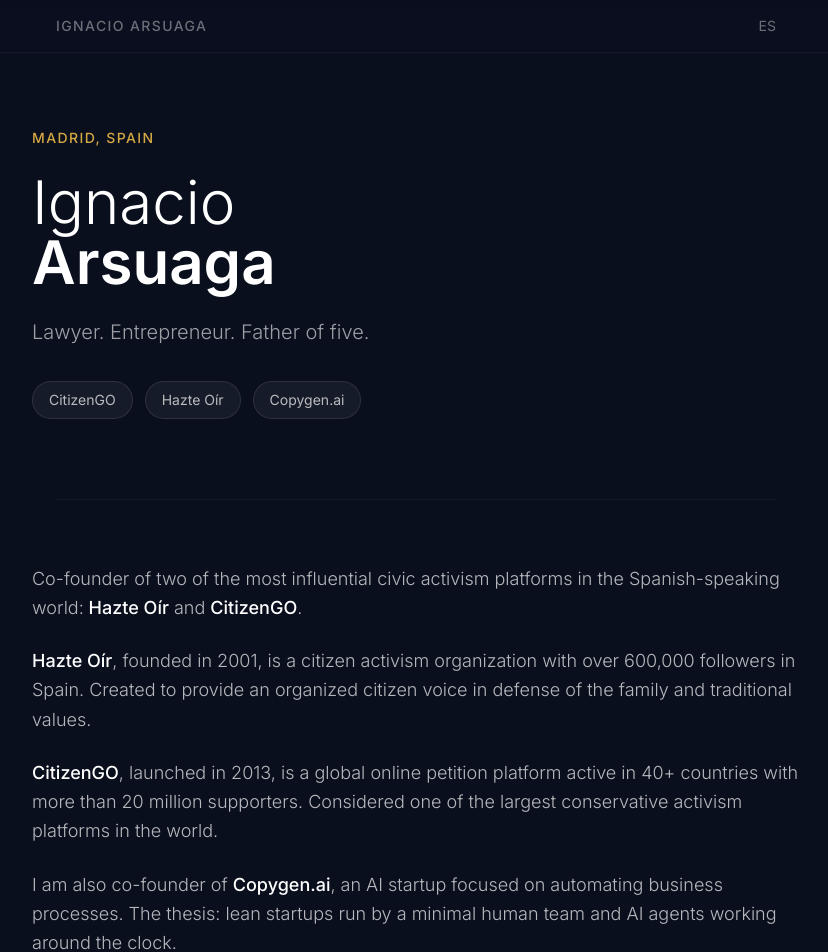
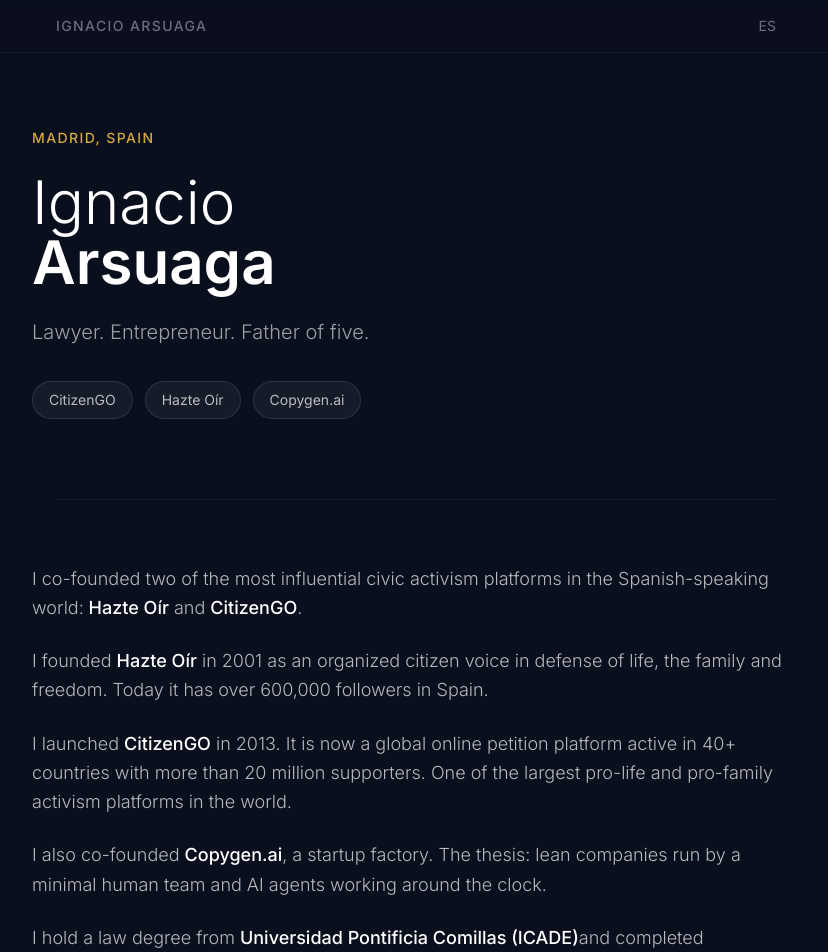
Before and after one commit to copygenai/arsuaga-net, a Next.js app: page /en in a window 1280 px wide. Shown: the top 952 px of the page, without its empty margins (224-1052 px from the left). Built offline with nearby package versions, Linux system fonts and the light colour scheme.

Commit message:
Update copy: first person, vida/familia/libertad, provida/profamilia, startup factory

```diff
--- a/app/en/page.tsx
+++ b/app/en/page.tsx
@@ -69,27 +69,25 @@
       <section className="py-16 px-6">
         <div className="max-w-3xl mx-auto space-y-6 text-white/70 text-lg leading-relaxed font-light">
           <p>
-            Co-founder of two of the most influential civic activism platforms in the Spanish-speaking world:
+            I co-founded two of the most influential civic activism platforms in the Spanish-speaking world:
             <strong className="text-white font-medium"> Hazte Oír</strong> and <strong className="text-white font-medium">CitizenGO</strong>.
           </p>
           <p>
-            <strong className="text-white font-medium">Hazte Oír</strong>, founded in 2001, is a citizen activism
-            organization with over 600,000 followers in Spain. Created to provide an organized citizen voice in
-            defense of the family and traditional values.
+            I founded <strong className="text-white font-medium">Hazte Oír</strong> in 2001 as an organized citizen
+            voice in defense of life, the family and freedom. Today it has over 600,000 followers in Spain.
           </p>
           <p>
-            <strong className="text-white font-medium">CitizenGO</strong>, launched in 2013, is a global online
-            petition platform active in 40+ countries with more than 20 million supporters. Considered one of the
-            largest conservative activism platforms in the world.
+            I launched <strong className="text-white font-medium">CitizenGO</strong> in 2013. It is now a global online
+            petition platform active in 40+ countries with more than 20 million supporters. One of the largest
+            pro-life and pro-family activism platforms in the world.
           </p>
           <p>
-            I am also co-founder of <strong className="text-white font-medium">Copygen.ai</strong>, an AI startup
-            focused on automating business processes. The thesis: lean startups run by a minimal human team and
-            AI agents working around the clock.
+            I also co-founded <strong className="text-white font-medium">Copygen.ai</strong>, a startup factory.
+            The thesis: lean companies run by a minimal human team and AI agents working around the clock.
           </p>
           <p>
-            Law degree from <strong className="text-white font-medium">Universidad Pontificia Comillas (ICADE)</strong>.
-            Postgraduate studies at <strong className="text-white font-medium">Fordham Law School</strong>, New York.
+            I hold a law degree from <strong className="text-white font-medium">Universidad Pontificia Comillas (ICADE)</strong>
+            and completed postgraduate studies at <strong className="text-white font-medium">Fordham Law School</strong>, New York.
           </p>
         </div>
       </section>
--- a/app/page.tsx
+++ b/app/page.tsx
@@ -49,26 +49,25 @@
       <section className="py-16 px-6">
         <div className="max-w-3xl mx-auto space-y-6 text-white/70 text-lg leading-relaxed font-light">
           <p>
-            Cofundador de dos de las plataformas de activismo cívico más influyentes del mundo hispanohablante:
+            Soy cofundador de dos de las plataformas de activismo cívico más influyentes del mundo hispanohablante:
             <strong className="text-white font-medium"> Hazte Oír</strong> y <strong className="text-white font-medium">CitizenGO</strong>.
           </p>
           <p>
-            <strong className="text-white font-medium">Hazte Oír</strong> nació en 2001 como una voz ciudadana
-            organizada en defensa de la familia y los valores tradicionales. Hoy cuenta con más de 600.000 seguidores en España.
+            Fundé <strong className="text-white font-medium">Hazte Oír</strong> en 2001 como una voz ciudadana
+            organizada en defensa de la vida, la familia y la libertad. Hoy cuenta con más de 600.000 seguidores en España.
           </p>
           <p>
-            <strong className="text-white font-medium">CitizenGO</strong>, lanzada en 2013, es una plataforma global
-            de peticiones online activa en más de 40 países con más de 20 millones de seguidores. Considerada una de las
-            mayores plataformas de activismo conservador del mundo.
+            Lancé <strong className="text-white font-medium">CitizenGO</strong> en 2013. Es hoy una plataforma global
+            de peticiones online activa en más de 40 países con más de 20 millones de seguidores. Una de las
+            mayores plataformas de activismo provida y profamilia del mundo.
           </p>
           <p>
-            Actualmente dirijo también <strong className="text-white font-medium">Copygen.ai</strong>, una startup
-            de automatización empresarial mediante inteligencia artificial. La tesis: startups lean que funcionan con
-            un equipo mínimo de personas y agentes de IA trabajando 24/7.
+            Soy también cofundador de <strong className="text-white font-medium">Copygen.ai</strong>, una fábrica
+            de startups. La tesis: empresas lean que funcionan con un equipo mínimo de personas y agentes de IA trabajando 24/7.
           </p>
           <p>
-            Licenciado en Derecho por la <strong className="text-white font-medium">Universidad Pontificia Comillas (ICADE)</strong>.
-            Posgrado en <strong className="text-white font-medium">Fordham Law School</strong>, Nueva York.
+            Soy licenciado en Derecho por la <strong className="text-white font-medium">Universidad Pontificia Comillas (ICADE)</strong>
+            y tengo estudios de posgrado en <strong className="text-white font-medium">Fordham Law School</strong>, Nueva York.
           </p>
         </div>
       </section>
```
